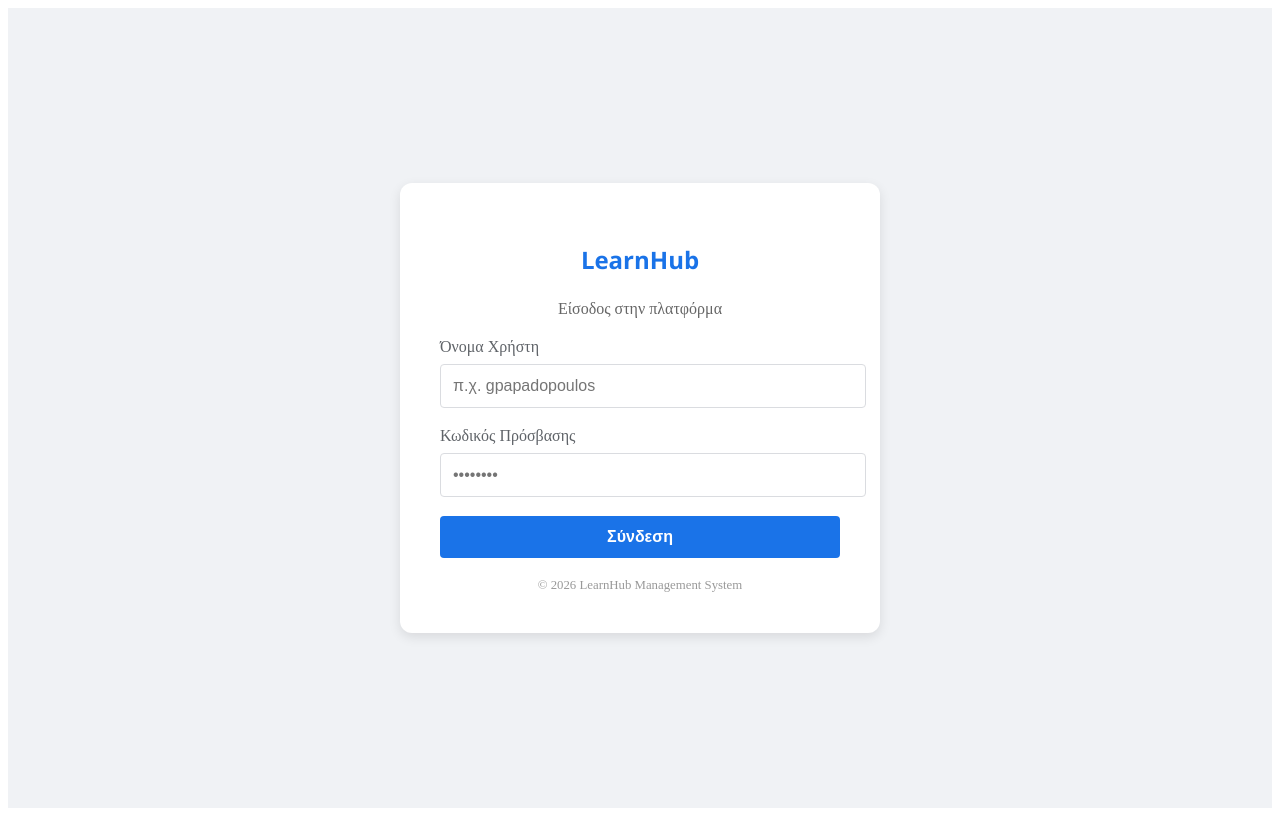
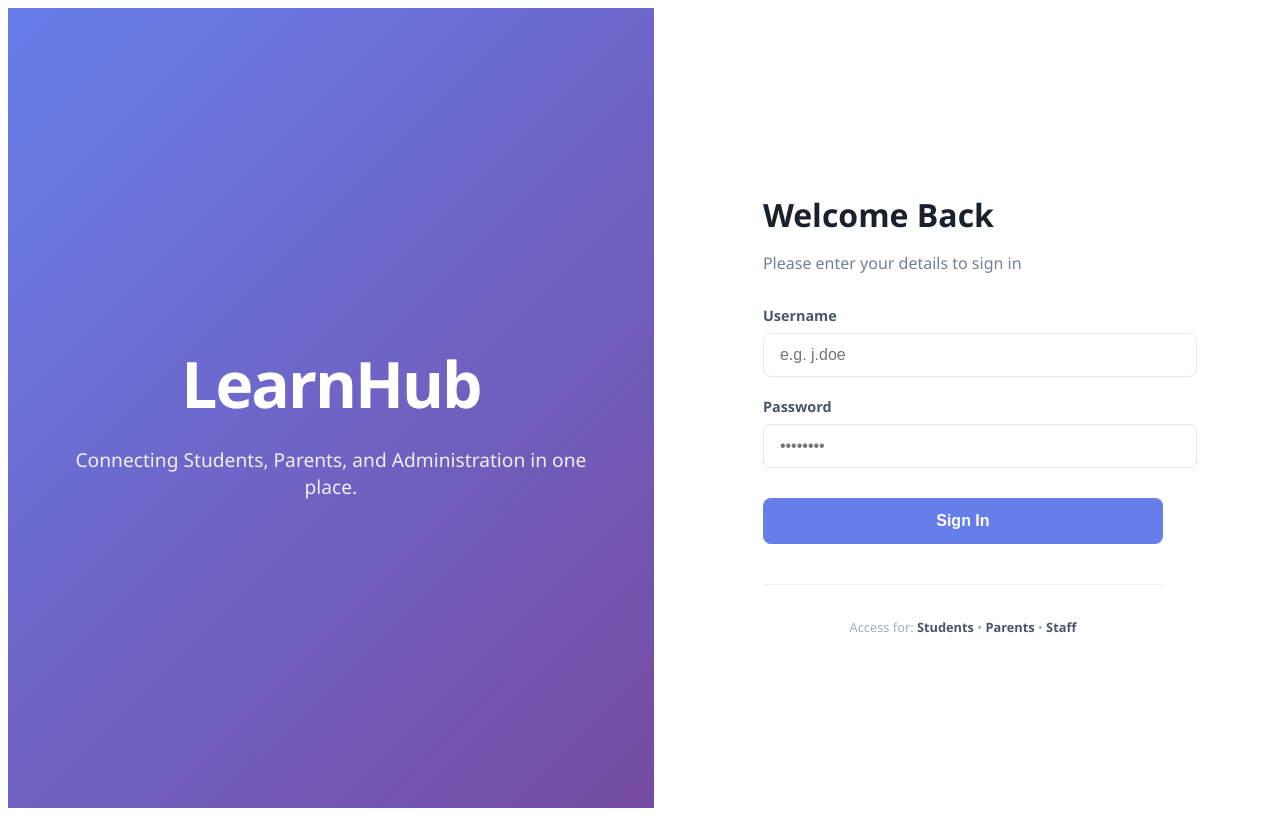
Before and after one commit to 0x7269636B/LearnHub, a React (Create React App) app in the folder frontend/: page / in a window 1280 px wide. Built offline with nearby package versions, Linux system fonts and the light colour scheme.

Commit message:
Beautify Login Page, fix redirection to Dashboard

```diff
--- a/frontend/src/App.js
+++ b/frontend/src/App.js
@@ -1,33 +1,14 @@
 import React from 'react';
-import { BrowserRouter as Router, Routes, Route, Navigate } from 'react-router-dom';
+import { BrowserRouter as Router, Routes, Route } from 'react-router-dom';
 import LoginPage from './components/LoginPage';
-
-// Ένα απλό component για το Dashboard (θα το επεκτείνουμε αργότερα)
-const Dashboard = () => {
-  const username = localStorage.getItem('username');
-  const role = localStorage.getItem('userRole');
-
-  return (
-      <div style={{ padding: '20px' }}>
-        <h1>Καλωσήρθες, {username}!</h1>
-        <p>Ο ρόλος σου στο LearnHub είναι: <strong>{role}</strong></p>
-        <button onClick={() => { localStorage.clear(); window.location.href = '/'; }}>Logout</button>
-      </div>
-  );
-};
+import Dashboard from './components/Dashboard';
 
 function App() {
     return (
         <Router>
             <Routes>
-          {/* Η αρχική σελίδα είναι το Login */}
                 <Route path="/" element={<LoginPage />} />
-
-          {/* Σελίδα Dashboard - Προσβάσιμη μετά το login */}
                 <Route path="/dashboard" element={<Dashboard />} />
-
-          {/* Redirect αν η σελίδα δεν υπάρχει */}
-          <Route path="*" element={<Navigate to="/" />} />
             </Routes>
         </Router>
     );
--- a/frontend/src/components/Dashboard.js
+++ b/frontend/src/components/Dashboard.js
@@ -4,35 +4,39 @@ import './Dashboard.css';
 
 const Dashboard = () => {
     const [courses, setCourses] = useState([]);
-    const username = localStorage.getItem('username') || 'Guest';
+    const username = localStorage.getItem('username') || 'Admin';
 
     useEffect(() => {
+        // Κλήση στο Spring Boot API
         axios.get('http://localhost:8080/api/courses')
-            .then(response => setCourses(response.data))
-            .catch(err => console.error("Error fetching courses:", err));
+            .then(res => setCourses(res.data))
+            .catch(err => console.error("Error fetching data:", err));
     }, []);
 
+    const logout = () => {
+        localStorage.clear();
+        window.location.href = '/';
+    };
+
     return (
-        <div className="dashboard-container">
-            <nav className="navbar">
-                <span className="brand">LearnHub</span>
-                <div className="user-nav">
-                    <span>Welcome, <strong>{username}</strong></span>
-                    <button className="logout-btn" onClick={() => { localStorage.clear(); window.location.href='/'; }}>Logout</button>
+        <div className="dashboard">
+            <nav className="nav">
+                <h2>LearnHub</h2>
+                <div>
+                    <span>Welcome, <b>{username}</b></span>
+                    <button onClick={logout} className="logout-btn">Logout</button>
                 </div>
             </nav>
 
-            <div className="content">
-                <h2>Available Courses</h2>
-                <div className="course-grid">
-                    {courses.map(course => (
-                        <div key={course.cid} className="course-card">
-                            <div className="category-tag">{course.category}</div>
-                            <h3>{course.title}</h3>
-                            <p>{course.description}</p>
-                            <div className="course-footer">
-                                <span>🕒 {course.hours_per_week}h / week</span>
-                            </div>
+            <div className="main-content">
+                <h3>Available Courses</h3>
+                <div className="grid">
+                    {courses.map(c => (
+                        <div key={c.cid} className="card">
+                            <span className="tag">{c.category}</span>
+                            <h4>{c.title}</h4>
+                            <p>{c.description}</p>
+                            <small>⏱ {c.hours_per_week}h/week</small>
                         </div>
                     ))}
                 </div>
--- a/frontend/src/components/LoginPage.css
+++ b/frontend/src/components/LoginPage.css
@@ -1,74 +1,95 @@
 .login-container {
     display: flex;
-    justify-content: center;
-    align-items: center;
     height: 100vh;
-    background-color: #f0f2f5; /* Απαλό γκρι φόντο */
+    font-family: 'Segoe UI', Tahoma, Geneva, Verdana, sans-serif;
 }
 
-.login-card {
+/* Αριστερή πλευρά με εικόνα/gradient */
+.login-side-image {
+    flex: 1.2;
+    background: linear-gradient(135deg, #667eea 0%, #764ba2 100%);
+    background-size: cover;
+    position: relative;
+    display: flex;
+    align-items: center;
+    justify-content: center;
+    color: white;
+}
+
+.overlay {
+    text-align: center;
+    padding: 40px;
+}
+
+.overlay h1 { font-size: 4rem; margin-bottom: 10px; font-weight: 800; letter-spacing: -2px; }
+.overlay p { font-size: 1.2rem; opacity: 0.9; }
+
+/* Δεξιά πλευρά με τη φόρμα */
+.login-side-form {
+    flex: 1;
     background: white;
-    padding: 2.5rem;
-    border-radius: 12px;
-    box-shadow: 0 4px 12px rgba(0, 0, 0, 0.1);
+    display: flex;
+    align-items: center;
+    justify-content: center;
+    padding: 40px;
+}
+
+.login-box {
     width: 100%;
     max-width: 400px;
 }
 
-.login-card h2 {
-    text-align: center;
-    color: #1a73e8; /* Το μπλε της Google/Education */
-    margin-bottom: 1.5rem;
-    font-family: 'Segoe UI', Tahoma, Geneva, Verdana, sans-serif;
+.login-box h2 { font-size: 2rem; color: #1a202c; margin-bottom: 8px; }
+.subtitle { color: #718096; margin-bottom: 32px; }
+
+.input-group { margin-bottom: 20px; }
+.input-group label { display: block; font-size: 0.9rem; margin-bottom: 8px; font-weight: 600; color: #4a5568; }
+
+.input-group input {
+    width: 100%;
+    padding: 12px 16px;
+    border: 1px solid #e2e8f0;
+    border-radius: 8px;
+    font-size: 1rem;
+    transition: all 0.3s;
 }
 
-.form-group {
-    margin-bottom: 1.2rem;
+.input-group input:focus {
+    outline: none;
+    border-color: #667eea;
+    box-shadow: 0 0 0 3px rgba(102, 126, 234, 0.1);
 }
 
-.form-group label {
-    display: block;
-    margin-bottom: 0.5rem;
-    color: #5f6368;
-}
-
-.form-group input {
+.login-btn {
     width: 100%;
-    padding: 0.75rem;
-    border: 1px solid #dadce0;
-    border-radius: 4px;
-    font-size: 1rem;
-}
-
-.form-group input:focus {
-    outline: none;
-    border-color: #1a73e8;
-    box-shadow: 0 0 0 2px rgba(26, 115, 232, 0.2);
-}
-
-.login-button {
-    width: 100%;
-    padding: 0.75rem;
-    background-color: #1a73e8;
+    padding: 14px;
+    background: #667eea;
     color: white;
     border: none;
-    border-radius: 4px;
+    border-radius: 8px;
     font-size: 1rem;
     font-weight: 600;
     cursor: pointer;
-    transition: background-color 0.2s;
+    transition: background 0.3s;
+    margin-top: 10px;
 }
 
-.login-button:hover {
-    background-color: #1765cc;
+.login-btn:hover { background: #5a67d8; }
+
+.error-message {
+    background: #fff5f5;
+    color: #c53030;
+    padding: 12px;
+    border-radius: 8px;
+    margin-bottom: 20px;
+    font-size: 0.9rem;
+    border: 1px solid #feb2b2;
 }
 
-.error-message {
-    color: #d93025;
-    background-color: #fce8e6;
-    padding: 0.5rem;
-    border-radius: 4px;
-    margin-bottom: 1rem;
-    text-align: center;
-    font-size: 0.9rem;
+.login-footer { margin-top: 40px; text-align: center; border-top: 1px solid #edf2f7; padding-top: 20px; }
+.login-footer p { font-size: 0.8rem; color: #a0aec0; }
+.login-footer span { color: #4a5568; font-weight: 600; }
+
+@media (max-width: 768px) {
+    .login-side-image { display: none; }
 }
--- a/frontend/src/components/LoginPage.js
+++ b/frontend/src/components/LoginPage.js
@@ -1,81 +1,69 @@
 import React, { useState } from 'react';
 import axios from 'axios';
-import { useNavigate } from 'react-router-dom';
-import './LoginPage.css'; // Βεβαιώσου ότι το αρχείο CSS είναι στον ίδιο φάκελο
+import './LoginPage.css';
 
 const LoginPage = () => {
-    // State για τη διαχείριση των πεδίων της φόρμας
-    const [username, setUsername] = useState('');
-    const [password, setPassword] = useState('');
+    const [user, setUser] = useState('');
+    const [pass, setPass] = useState('');
     const [error, setError] = useState('');
 
-    const navigate = useNavigate();
-
     const handleLogin = async (e) => {
-        e.preventDefault(); // ΚΡΑΤΑΕΙ ΤΗ ΣΕΛΙΔΑ - Μην το ξεχάσεις!
+        e.preventDefault();
         setError('');
-
         try {
-            const response = await axios.post('http://localhost:8080/api/auth/login', {
-                username: username,
-                password: password
+            const res = await axios.post('http://localhost:8080/api/auth/login', {
+                username: user,
+                password: pass
             });
-
-            console.log("Login Success:", response.data); // Δες αν έρχονται τα δεδομένα στο Console
-
-            // Αποθήκευση στοιχείων
-            localStorage.setItem('username', response.data.username);
-            localStorage.setItem('isLoggedIn', 'true');
-
-            // ΕΔΩ ΕΙΝΑΙ ΤΟ ΚΛΕΙΔΙ:
-            navigate('/dashboard');
-
+            localStorage.setItem('username', res.data.username);
+            window.location.href = '/dashboard';
         } catch (err) {
-            console.error("Login Error:", err.response);
-            setError('Invalid credentials or Server is down');
+            setError('Invalid username or password. Please try again.');
         }
     };
+
     return (
         <div className="login-container">
-            <div className="login-card">
-                <h2>LearnHub</h2>
-                <p style={{ textAlign: 'center', color: '#666', marginBottom: '20px' }}>
-                    Είσοδος στην πλατφόρμα
-                </p>
+            <div className="login-side-image">
+                <div className="overlay">
+                    <h1>LearnHub</h1>
+                    <p>Connecting Students, Parents, and Administration in one place.</p>
+                </div>
+            </div>
 
-                {error && <div className="error-message">{error}</div>}
+            <div className="login-side-form">
+                <form className="login-box" onSubmit={handleLogin}>
+                    <h2>Welcome Back</h2>
+                    <p className="subtitle">Please enter your details to sign in</p>
 
-                <form onSubmit={handleLogin}>
-                    <div className="form-group">
-                        <label>Όνομα Χρήστη</label>
+                    {error && <div className="error-message">{error}</div>}
+
+                    <div className="input-group">
+                        <label>Username</label>
                         <input
                             type="text"
-                            value={username}
-                            onChange={(e) => setUsername(e.target.value)}
-                            placeholder="π.χ. gpapadopoulos"
+                            placeholder="e.g. j.doe"
+                            onChange={e => setUser(e.target.value)}
                             required
                         />
                     </div>
 
-                    <div className="form-group">
-                        <label>Κωδικός Πρόσβασης</label>
+                    <div className="input-group">
+                        <label>Password</label>
                         <input
                             type="password"
-                            value={password}
-                            onChange={(e) => setPassword(e.target.value)}
                             placeholder="••••••••"
+                            onChange={e => setPass(e.target.value)}
                             required
                         />
                     </div>
 
-                    <button type="submit" className="login-button">
-                        Σύνδεση
-                    </button>
+                    <button type="submit" className="login-btn">Sign In</button>
+
+                    <div className="login-footer">
+                        <p>Access for: <span>Students</span> • <span>Parents</span> • <span>Staff</span></p>
+                    </div>
                 </form>
-
-                <div style={{ marginTop: '20px', textAlign: 'center', fontSize: '0.8rem', color: '#999' }}>
-                    &copy; 2026 LearnHub Management System
-                </div>
             </div>
         </div>
     );
```
Also changed, not shown: frontend/src/App.css (deleted, +0 -38 lines), frontend/src/components/App.js (deleted, +0 -14 lines), frontend/src/components/Dashboard.css (+7 -55 lines), frontend/src/index.css (deleted, +0 -13 lines), frontend/src/components/index.js (deleted). Lines whose indentation alone changed are shown as unchanged.
